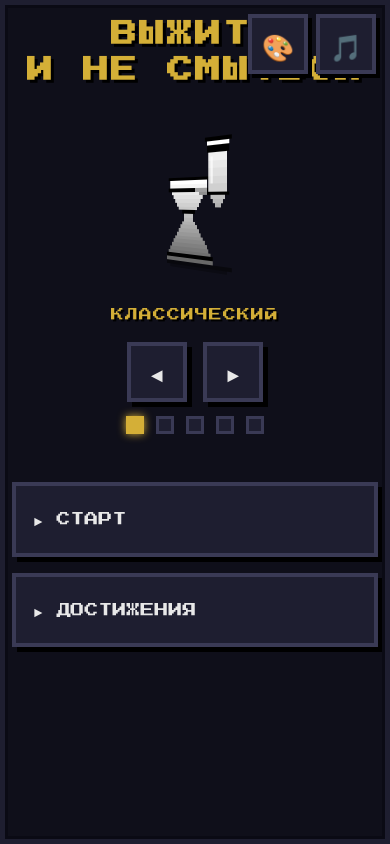
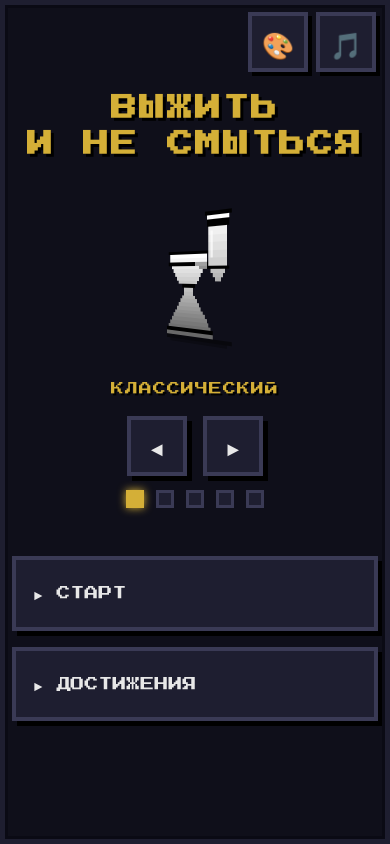
Before and after one commit to veronikaponomareva31-bit/toilet_theatre, a plain HTML site: page index.html in a window 390 px wide. Drawn offline with Linux system fonts and the light colour scheme.

Commit message:
Update index.html

```diff
--- a/index.html
+++ b/index.html
@@ -31,7 +31,7 @@
     font-family: 'Press Start 2P', 'Courier New', monospace;
     font-size: 12px;
     line-height: 1.8;
-    padding: 30px 20px;
+    padding: 90px 20px 30px 20px;
     max-width: 720px;
     margin: 0 auto;
     transition: background 0.3s ease, color 0.3s ease;
@@ -312,8 +312,10 @@
     font-weight: bold;
   }
 
+  /* ============ КНОПКИ В УГЛУ ============ */
   .corner-btn {
     position: fixed;
+    top: 12px;
     width: 56px;
     height: 56px;
     padding: 0;
@@ -336,8 +338,8 @@
   }
   .corner-btn.off { opacity: 0.5; }
 
-  #musicBtn { top: 20px; right: 20px; }
-  #themeBtn { top: 20px; right: 90px; }
+  #musicBtn { right: 20px; }
+  #themeBtn { right: 90px; }
 
   body::before {
     content: '';
@@ -354,7 +356,7 @@
   @media (max-width: 600px) {
     body {
       font-size: 16px;
-      padding: 16px 12px;
+      padding: 90px 12px 16px 12px;
       max-width: 100%;
     }
 
@@ -470,8 +472,8 @@
       font-size: 26px;
       border-width: 4px;
     }
-    #musicBtn { top: 14px; right: 14px; }
-    #themeBtn { top: 14px; right: 82px; }
+    #musicBtn { right: 14px; }
+    #themeBtn { right: 82px; }
 
     body::before {
       border-width: 5px;
```
